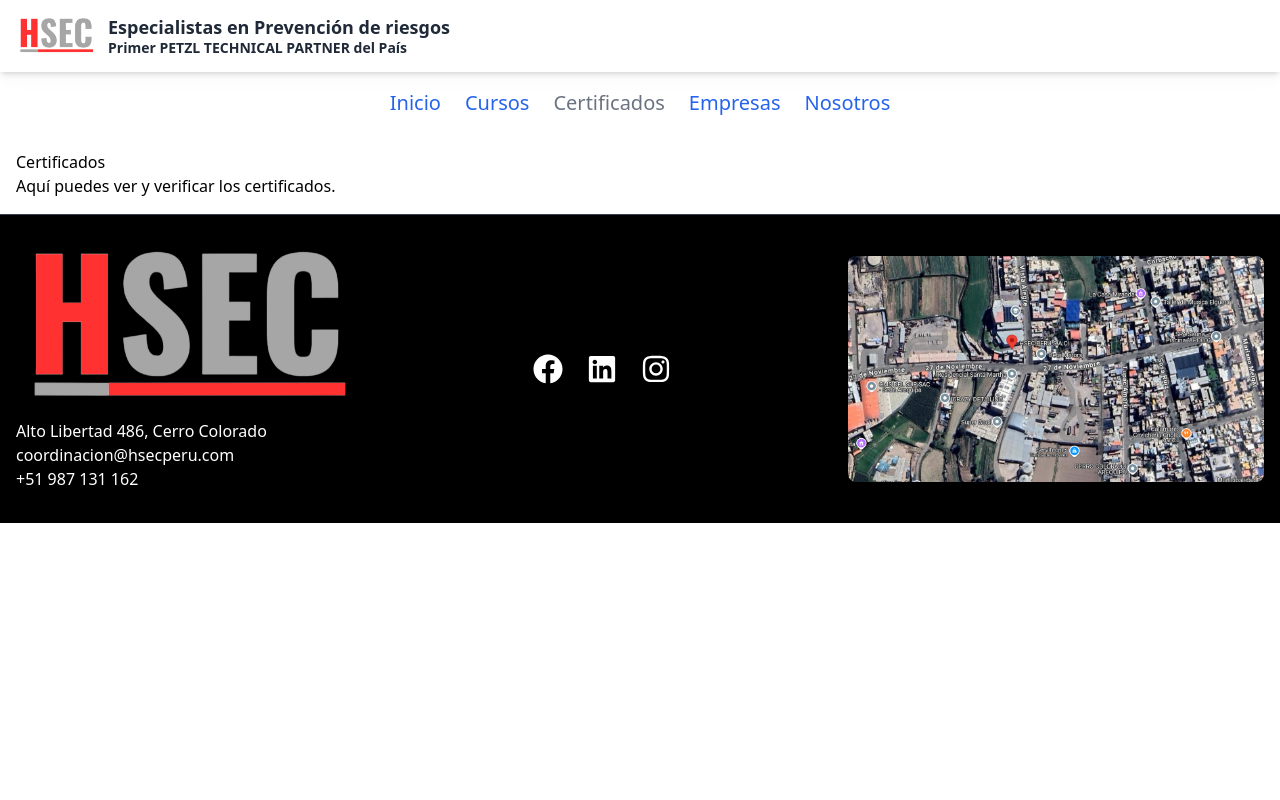
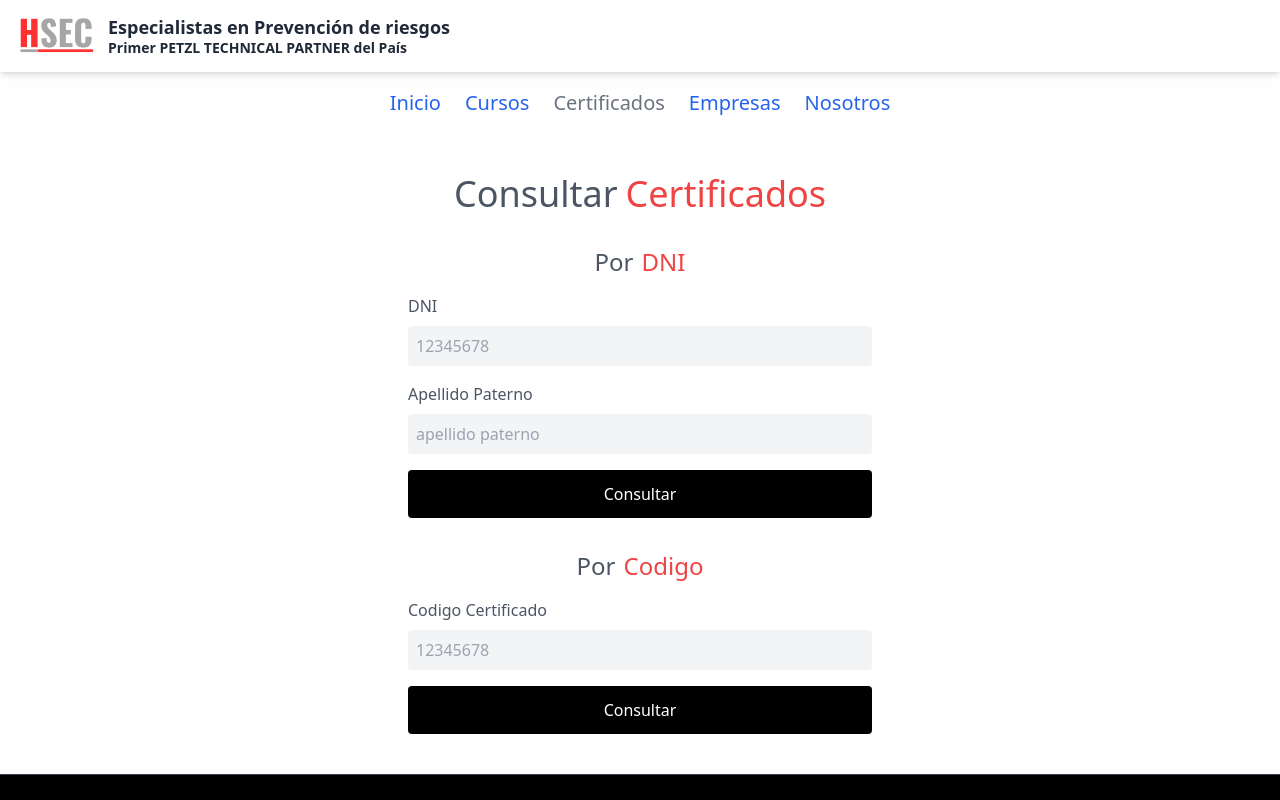
Before and after one commit to Giancarlo-Perrritoserio/Proyect-Hsec-Peru, a React (Vite) app: page /certificates in a window 1280 px wide. Shown: the top 800 px of the page. Built offline with nearby package versions, Linux system fonts and the light colour scheme.

Commit message:
certifificados estructuraform

```diff
--- /dev/null
+++ b/src/pages/Certificates/CertificateConsultation.jsx
@@ -0,0 +1,104 @@
+import React, { useState } from 'react';
+
+const CertificateConsultation = () => {
+  const [dniData, setDniData] = useState({
+    dni: '',
+    apellidoPaterno: ''
+  });
+
+  const [codigoData, setCodigoData] = useState({
+    codigo: ''
+  });
+
+  const handleDniSubmit = (e) => {
+    e.preventDefault();
+    console.log('Consulting by DNI:', dniData);
+    // Add your API call or consultation logic here
+  };
+
+  const handleCodigoSubmit = (e) => {
+    e.preventDefault();
+    console.log('Consulting by Code:', codigoData);
+    // Add your API call or consultation logic here
+  };
+
+  return (
+    <div className="max-w-lg mx-auto p-6 space-y-8">
+      <h1 className="text-4xl text-center mb-8">
+        <span className="text-gray-600">Consultar</span>
+        <span className="text-red-500 ml-2">Certificados</span>
+      </h1>
+
+      {/* DNI Section */}
+      <div className="space-y-4">
+        <h2 className="text-2xl text-center">
+          <span className="text-gray-600">Por</span>
+          <span className="text-red-500 ml-2">DNI</span>
+        </h2>
+
+        <form onSubmit={handleDniSubmit} className="space-y-4">
+          <div className="space-y-4">
+            <div>
+              <label className="block text-gray-600 mb-2">DNI</label>
+              <input
+                type="text"
+                value={dniData.dni}
+                onChange={(e) => setDniData({...dniData, dni: e.target.value})}
+                className="w-full p-2 rounded bg-gray-100"
+                placeholder="12345678"
+              />
+            </div>
+
+            <div>
+              <label className="block text-gray-600 mb-2">Apellido Paterno</label>
+              <input
+                type="text"
+                value={dniData.apellidoPaterno}
+                onChange={(e) => setDniData({...dniData, apellidoPaterno: e.target.value})}
+                className="w-full p-2 rounded bg-gray-100"
+                placeholder="apellido paterno"
+              />
+            </div>
+          </div>
+
+          <button
+            type="submit"
+            className="w-full bg-black text-white p-3 rounded hover:bg-gray-800 transition-colors"
+          >
+            Consultar
+          </button>
+        </form>
+      </div>
+
+      {/* Codigo Section */}
+      <div className="space-y-4">
+        <h2 className="text-2xl text-center">
+          <span className="text-gray-600">Por</span>
+          <span className="text-red-500 ml-2">Codigo</span>
+        </h2>
+
+        <form onSubmit={handleCodigoSubmit} className="space-y-4">
+          <div>
+            <label className="block text-gray-600 mb-2">Codigo Certificado</label>
+            <input
+              type="text"
+              value={codigoData.codigo}
+              onChange={(e) => setCodigoData({...codigoData, codigo: e.target.value})}
+              className="w-full p-2 rounded bg-gray-100"
+              placeholder="12345678"
+            />
+          </div>
+
+          <button
+            type="submit"
+            className="w-full bg-black text-white p-3 rounded hover:bg-gray-800 transition-colors"
+          >
+            Consultar
+          </button>
+        </form>
+      </div>
+    </div>
+  );
+};
+
+export default CertificateConsultation;
--- a/src/pages/Certificates/Certificates.jsx
+++ b/src/pages/Certificates/Certificates.jsx
@@ -1,8 +1,8 @@
+import CertificateConsultation from "./CertificateConsultation";
 const Certificates = () => {
     return (
       <div>
-        <h1>Certificados</h1>
-        <p>Aquí puedes ver y verificar los certificados.</p>
+        <CertificateConsultation/>
       </div>
     );
   };
```
